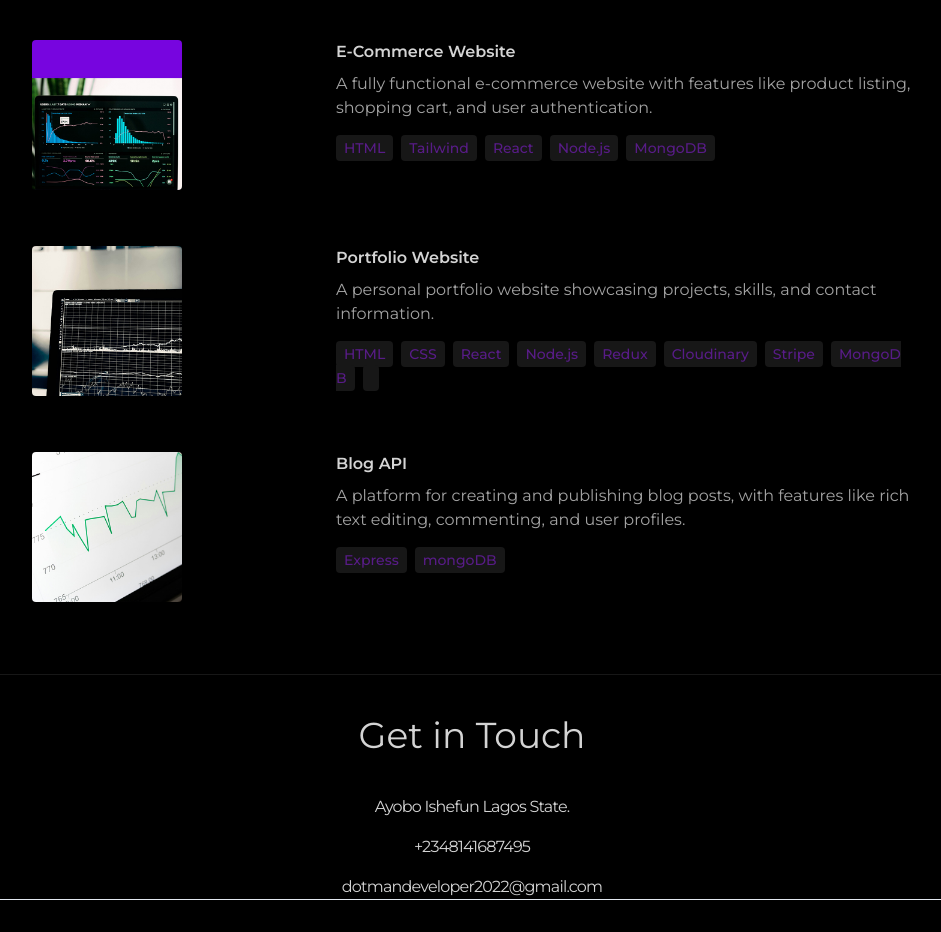
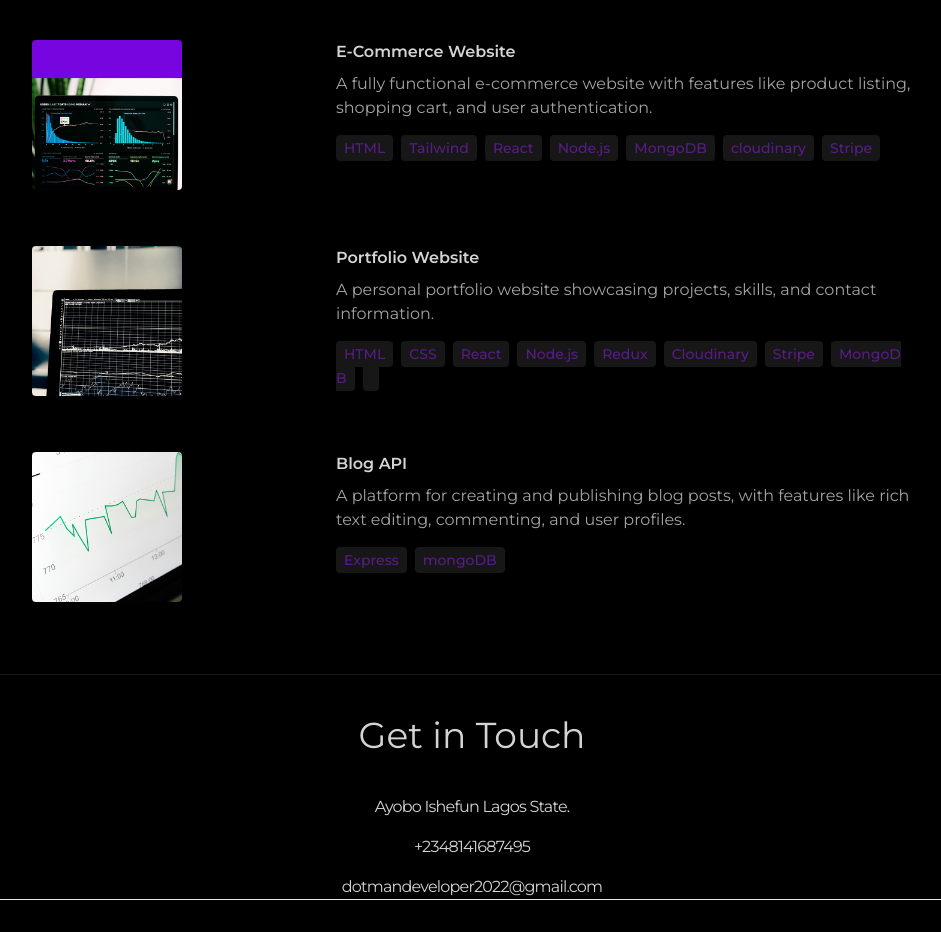
Before and after one commit to maleekadedotun/react-portfolio, a React (Vite) app: page / in a window 1280 px wide. Shown: the part 2520-3452 px from the top of the page, without its empty margins (168-1109 px from the left). Built offline with nearby package versions, Linux system fonts and the light colour scheme; no server answers; a web font is replaced by a local one.

Commit message:
edit portfolio

```diff
--- a/src/constants/index.js
+++ b/src/constants/index.js
@@ -57,7 +57,7 @@ export const PROJECTS = [
     image: project1,
     description:
       "A fully functional e-commerce website with features like product listing, shopping cart, and user authentication.",
-    technologies: ["HTML", "Tailwind", "React", "Node.js", "MongoDB"],
+    technologies: ["HTML", "Tailwind", "React", "Node.js", "MongoDB", "cloudinary", "Stripe"],
   },
   // {
   //   title: "Task Management App",
```
